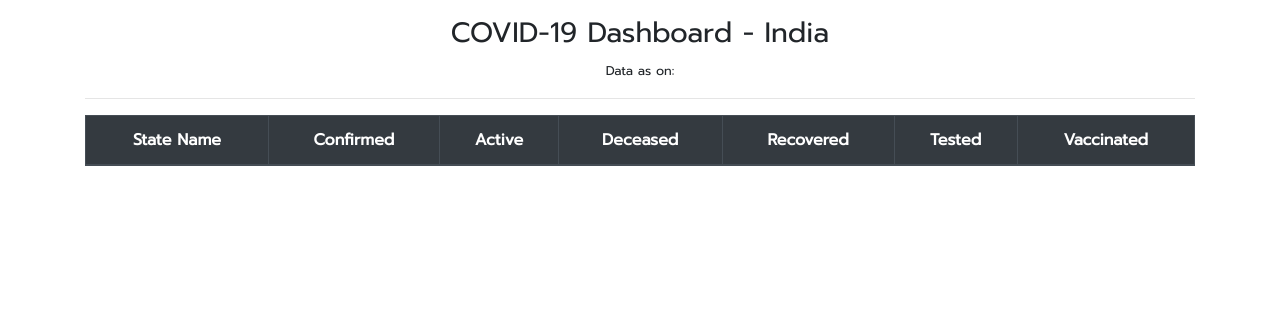
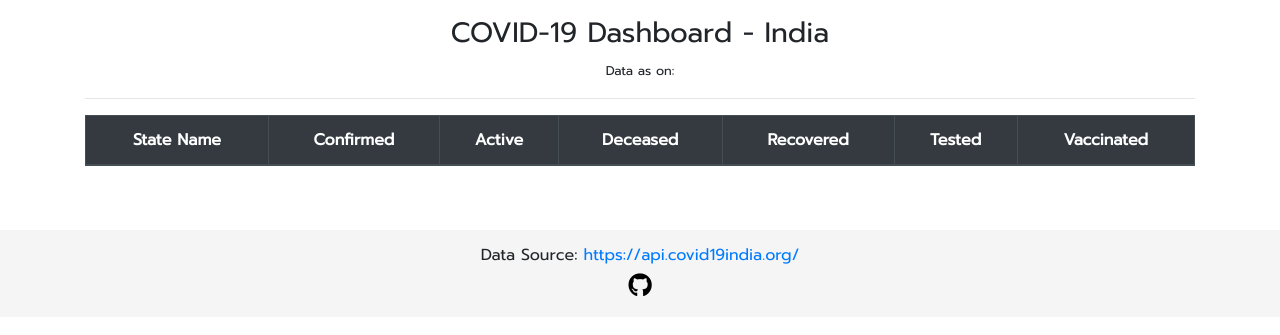
Before and after one commit to nctzen0/covid_19DataAnalysis, a Flask app: page / in a window 1280 px wide. Shown: the top 335 px of the page. Run offline with Flask 2, Linux system fonts and the light colour scheme; lists and menus that the app fills with data are empty; some libraries are stand-ins or nearby versions; some web fonts are replaced.

Commit message:
Added footer and credits

```diff
--- a/static/styles.css
+++ b/static/styles.css
@@ -53,3 +53,33 @@ td>small {
 .tested {
     color: #bd4618e8;
 }
+
+footer {
+    display: flex;
+    flex-direction: column;
+    margin-top: 4rem;
+    width: 100%;
+    background-color: whitesmoke;
+}
+
+footer>* {
+    align-self: center;
+    text-align: center;
+}
+
+.link {
+    align-self: center;
+    margin-bottom: 1rem;
+    margin-top: 1rem;
+    width: 34rem;
+}
+
+.link i {
+    color: black;
+    font-size: 1.5rem;
+}
+
+.link i:hover {
+    color: gray;
+    font-size: 1.6rem;
+}
--- a/templates/layout.html
+++ b/templates/layout.html
@@ -21,7 +21,9 @@
         crossorigin="anonymous" />
     <link rel="stylesheet" href="/static/styles.css">
     <script src="https://ajax.googleapis.com/ajax/libs/jquery/3.5.1/jquery.min.js"></script>
-
+    <link rel="stylesheet" href="https://cdnjs.cloudflare.com/ajax/libs/font-awesome/5.15.3/css/all.min.css"
+        integrity="sha512-iBBXm8fW90+nuLcSKlbmrPcLa0OT92xO1BIsZ+ywDWZCvqsWgccV3gFoRBv0z+8dLJgyAHIhR35VZc2oM/gI1w=="
+        crossorigin="anonymous" />
     <script src="https://maxcdn.bootstrapcdn.com/bootstrap/3.4.0/js/bootstrap.min.js"></script>
     <script src='https://cdn.plot.ly/plotly-latest.min.js'></script>
 
@@ -33,7 +35,13 @@
     <noscript>You need to enable JavaScript to run this app.</noscript>
     {% block content %}
     {% endblock %}
-
+    <footer>
+        <div class="link">
+            <h6>Data Source: <a href="https://api.covid19india.org/">https://api.covid19india.org/</a></h6>
+            <a href="https://github.com/Ram-95/covid-19_india_data" title="Github Link" target="_blank"><i
+                    class="fab fa-github"></i></a>
+        </div>
+    </footer>
 </body>
 
 </html>
```
